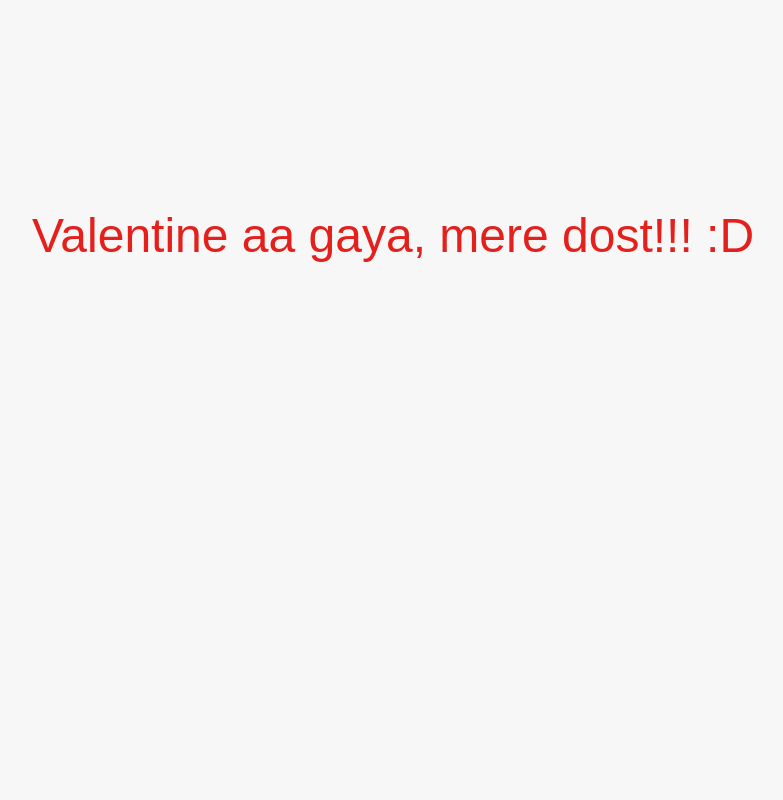
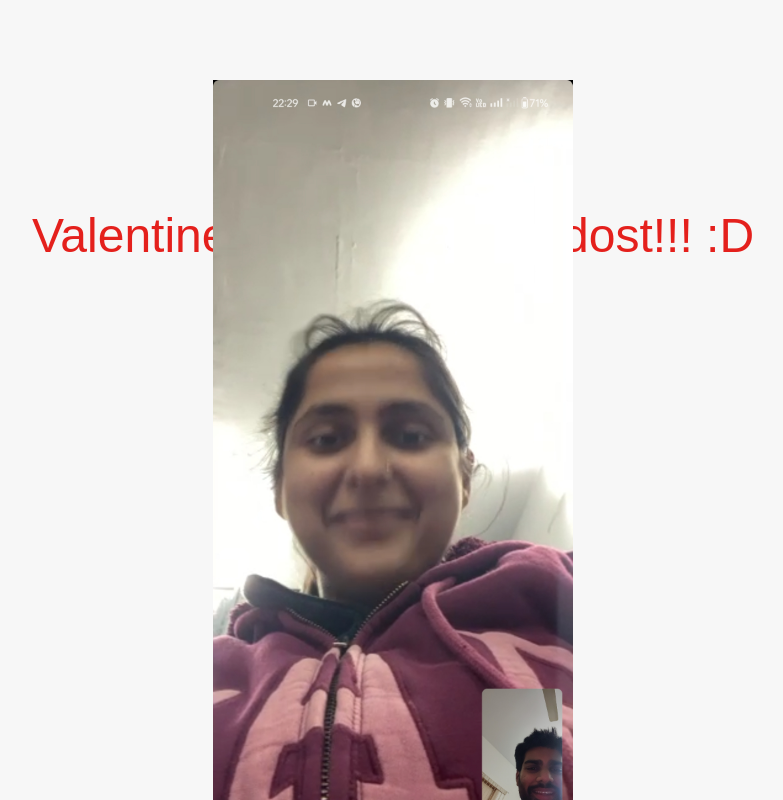
Before and after one commit to misriaman/open_tokaro, a website: page index.html in a window 1280 px wide. Shown: the whole page, without its empty margins (247-1030 px from the left). Drawn offline with nearby package versions, Linux system fonts and the light colour scheme.

Commit message:
Update index.html

```diff
--- a/index.html
+++ b/index.html
@@ -49,7 +49,7 @@
         </p>
       </div>
       <div class="six">
-        <img src="img/vector.jpg" alt="" class="girl-dp" id="imagePath" />
+        <img src="ima.jpg" />
         <div class="wish">
           <h3 class="wish-hbd">Happy Valentine's Day Golu ke Goliya</h3>
           <h5 id="wishText">Kuch Kuch Hota Hai...</h5>
```
